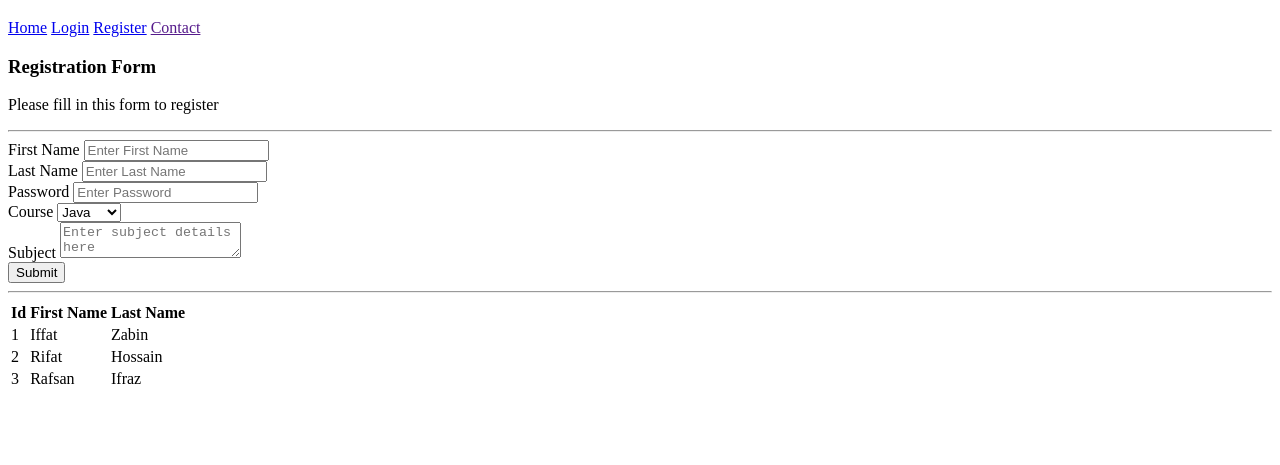
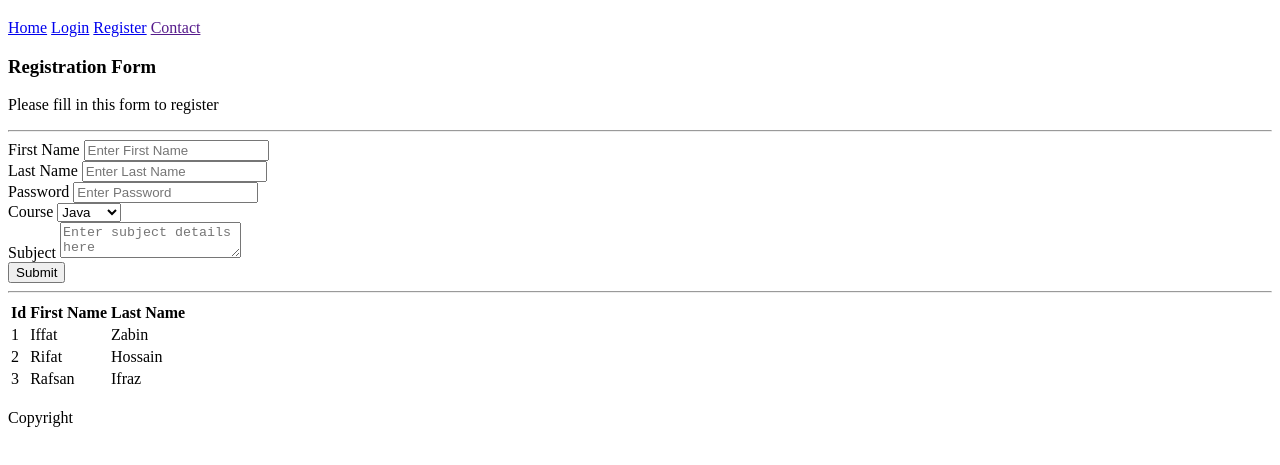
Before and after one commit to Iffat-Sudo/html_css, a plain HTML site: page images/html_examples.html in a window 1280 px wide. Shown: the part 61-526 px from the top of the page. Drawn offline with Linux system fonts and the light colour scheme.

Commit message:
Added footer

```diff
--- a/images/html_examples.html
+++ b/images/html_examples.html
@@ -80,6 +80,11 @@
         </table>
 
     </main>
+    <br>
+    <footer>
+        Copyright
+    </footer>
+
 
 </body>
 
```
